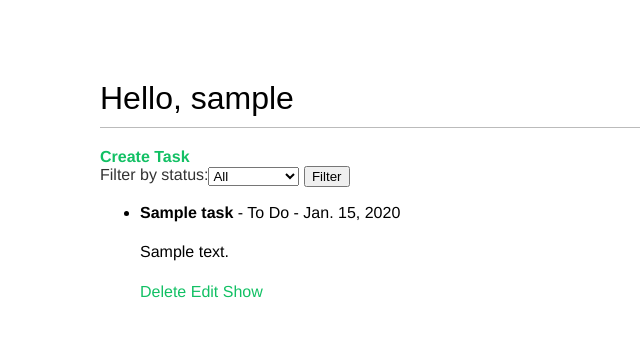
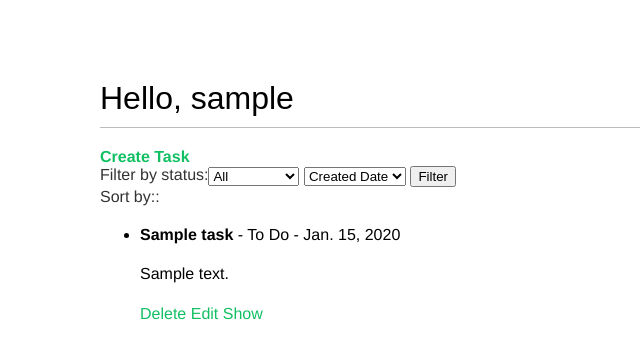
Before and after one commit to MusaTamzid05/ToDoTest, a Django app: page / in a window 1280 px wide. Shown: the part 77-436 px from the top of the page, without its empty margins (0-640 px from the left). Run offline with Django 5.2, Linux system fonts and the light colour scheme; a user stored in the database is signed in; tables that the repository leaves empty hold one stand-in row (values such as "Sample post"); some web fonts are replaced.

Commit message:
Sorted by date

```diff
--- a/account/templates/account/dashboard.html
+++ b/account/templates/account/dashboard.html
@@ -15,6 +15,12 @@
             <option value="IN_PROGRESS" {% if status_filter == "IN_PROGRESS" %} selected {% endif %}>In Progress</option>
             <option value="DONE" {% if status_filter == "DONE" %} selected {% endif %}>Done</option>
         </select>
+
+        <label for="sort_order">Sort by::</label>
+        <select id="sort_order" name="sort">
+            <option value="created_date" {% if sort_order == "created_date" %} selected {% endif %}>Created Date</option>
+            <option value="due_date" {% if sort_order == "due_date" %} selected {% endif %}>Due Date</option>
+        </select>
         <button type="submit">Filter</button>
 
     </form>
--- a/account/views.py
+++ b/account/views.py
@@ -27,11 +27,23 @@
     else:
         tasks = Task.objects.filter(profile=profile)
 
+    sort_order = request.GET.get("sort", "created_at")
+
+    print(sort_order)
+
+    if sort_order == "due_date":
+        tasks = tasks.order_by("-due_date")
+    else:
+        tasks = tasks.order_by("-created_at")
+
 
     return render(
             request,
             "account/dashboard.html",
-            {"username" : username, "tasks" : tasks, "status_filter" : status_filter}
+            {"username" : username, "tasks" : tasks,
+                "status_filter" : status_filter,
+                "sort_order" :sort_order
+            }
 
 
             )
--- a/tasks/models.py
+++ b/tasks/models.py
@@ -1,4 +1,5 @@
 from django.db import models
+from django.utils import timezone
 from account.models import Profile
 
 
@@ -13,6 +14,7 @@
     title = models.CharField(max_length=2000)
     description = models.TextField()
     due_date = models.DateField()
+    created_at = models.DateField(auto_now_add=True)
     status = models.CharField(
             max_length=20,
             choices=STATUS_CHOICES,
```
Also changed, not shown: tasks/migrations/0003_task_created_at.py (added).
